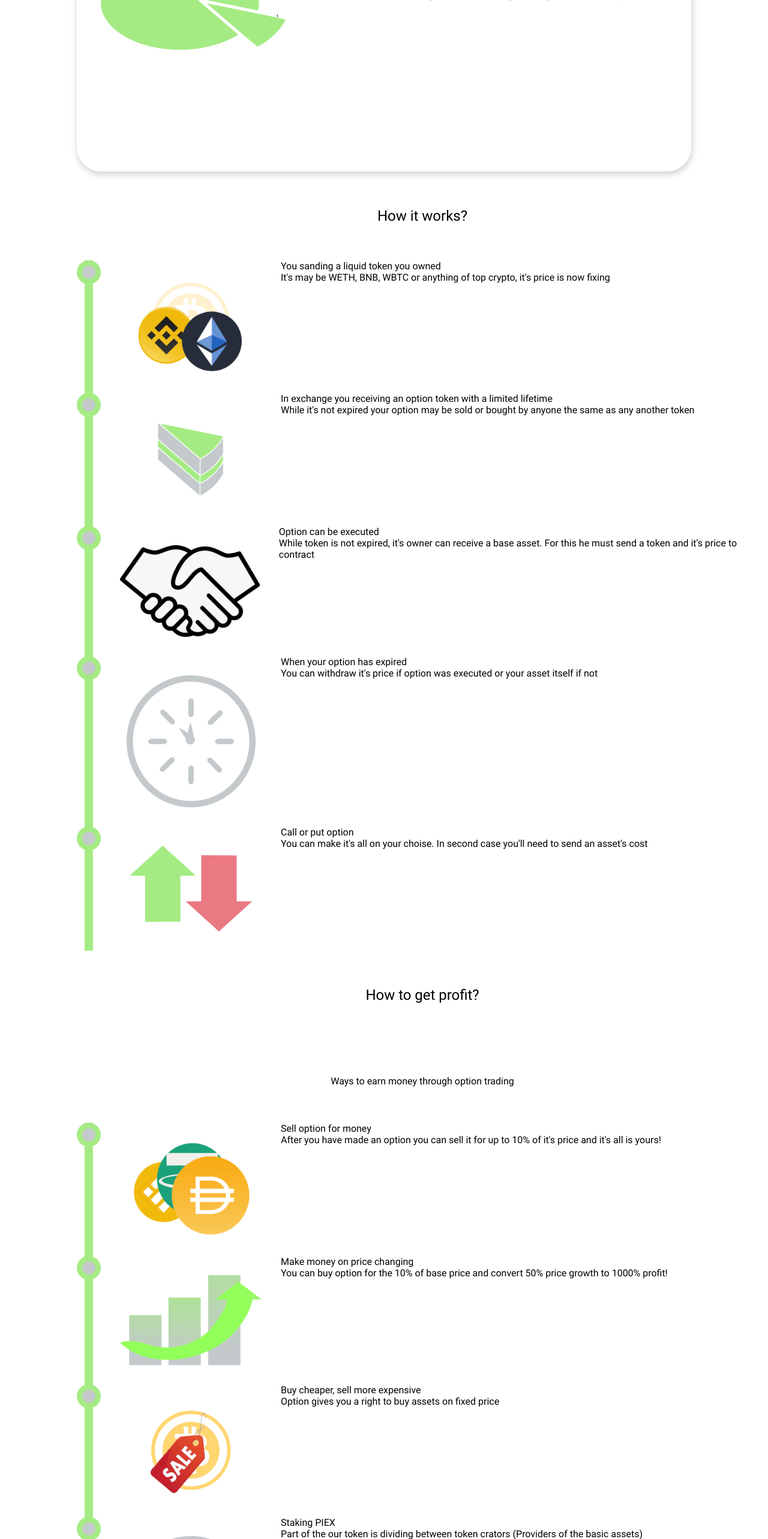
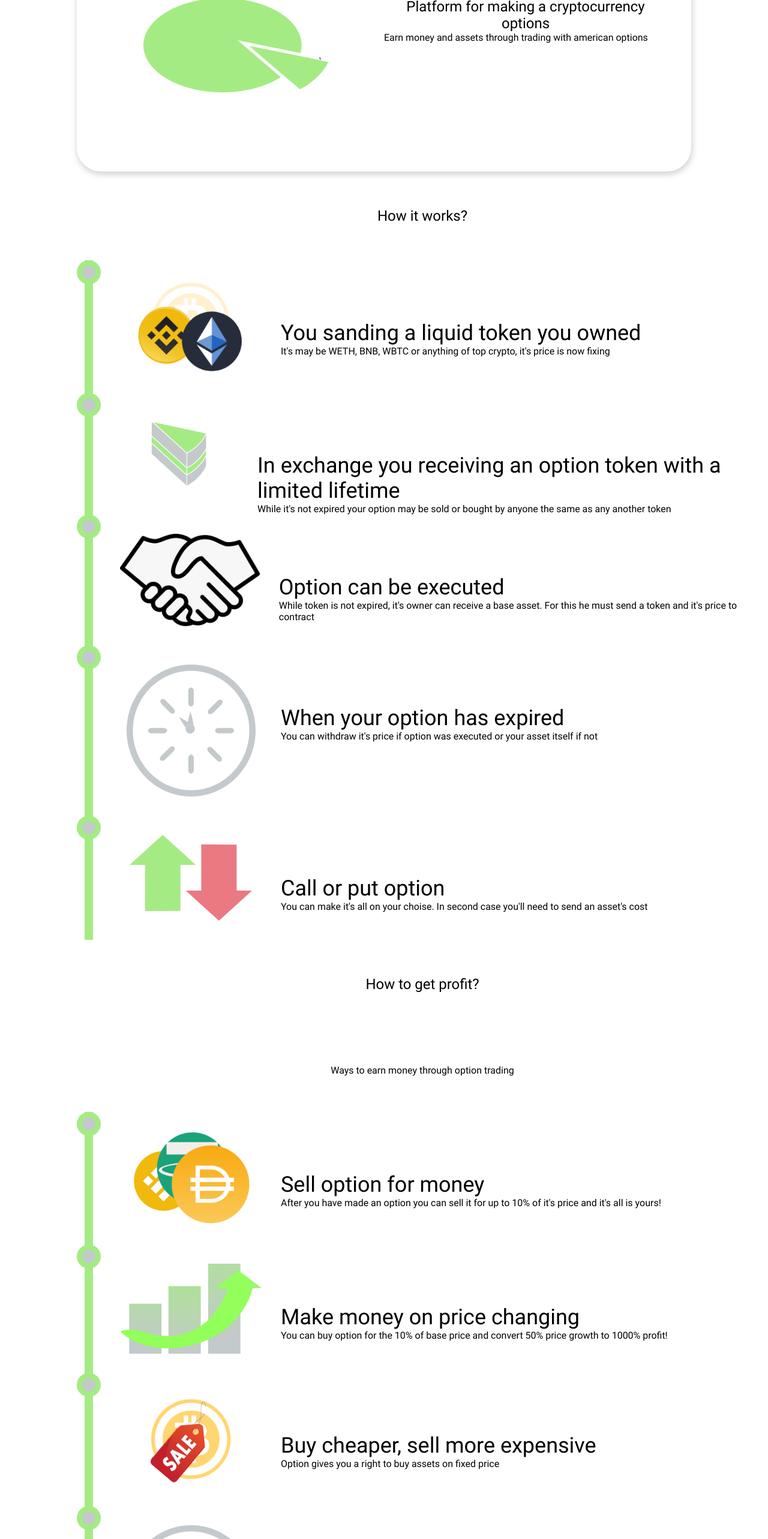
Before and after one commit to DEX-option/Frontend, a React (Create React App) app: page / in a window 1280 px wide. Shown: the part 234-2800 px from the top of the page at 60% size. Built offline with nearby package versions, Linux system fonts and the light colour scheme.

Commit message:
Optimization

```diff
--- a/src/app.tsx
+++ b/src/app.tsx
@@ -13,23 +13,11 @@ const App = () => {
                 <div className="page">
                     <Hero />
                     <a href="#alg" />
-                    <Scheme
-                    title={siteSchemes.algorithm.title}
-                    description={siteSchemes.algorithm.description}
-                    timeline={siteSchemes.algorithm.timeline}
-                    content={siteSchemes.algorithm.content} />
+                    <Scheme content={siteSchemes.algorithm} />
                     <a href="#alg" />
-                    <Scheme
-                    title={siteSchemes.howToEarn.title}
-                    description={siteSchemes.howToEarn.description}
-                    timeline={siteSchemes.howToEarn.timeline}
-                    content={siteSchemes.howToEarn.content} />
+                    <Scheme content={siteSchemes.howToEarn} />
                     <a href="#roadmap" />
-                    <Scheme
-                    title={siteSchemes.roadMap.title}
-                    description={siteSchemes.roadMap.description}
-                    timeline={siteSchemes.roadMap.timeline}
-                    content={siteSchemes.roadMap.content} />
+                    <Scheme content={siteSchemes.roadMap} />
                 </div>
             </div>
         </div>
--- a/src/components/hero/index.tsx
+++ b/src/components/hero/index.tsx
@@ -6,7 +6,7 @@ const Hero = () => {
     return(
         <div className="hero--section">
             <div className="hero--column">
-                <img src="img/pie.png" />
+                <img className="hero--img" src="img/pie.png" />
             </div>
             <div className="hero--column">
                <div className="hero--heading">
--- a/src/components/scheme/index.tsx
+++ b/src/components/scheme/index.tsx
@@ -2,38 +2,29 @@ import React from 'react';
 import { infoContent, infoScheme } from '../../types'
 
 interface schemeContent {
-    title: string,
-    description: string,
-    timeline: boolean,
-    content: infoScheme
+   content: infoContent
 }
 
 
-const Scheme: React.FC<schemeContent> = ({
-    title,
-    description,
-    timeline,
-    content }: infoContent ) => {
-
-    console.log(content)
+const Scheme = ({ content }: schemeContent ) => {
 
     return(
         <div className="scheme--section">
             <div className="scheme--heading">
                 <h2>
-                    {title}
+                    {content.title}
                 </h2>
             </div>
-            {description && <div className="scheme--description">
+            {content.description && <div className="scheme--description">
                 <h4>
-                    {description}
+                    {content.description}
                 </h4>
             </div>}
             <div className="scheme--content">
-                {content.map((stage) => {
+                {content.content.map((stage : any) => {
                     return(
                         <div className="scheme--stage">
-                          {timeline &&
+                          {content.timeline &&
                             <div className="timeline--item">
                               <img src="img/timeline_icon.png" />
                             </div>}
--- a/src/content/schemes.tsx
+++ b/src/content/schemes.tsx
@@ -58,8 +58,8 @@ export const siteSchemes : schemes = {
             image: "img/steps/step9.png",
             imagePosition: "left"
         }, {
-            heading: "Staking PIEX",
-            description: "Part of the our token is dividing between token crators (Providers of the basic assets)",
+            heading: "Receive the main PIEX token",
+            description: "Part of the our token is dividing between option creators (Providers of the basic assets)",
             image: "img/steps/step7.png",
             imagePosition: "left"
         }, {
--- a/src/css/app.scss
+++ b/src/css/app.scss
@@ -98,6 +98,16 @@ body {
     width: 50%;
 }
 
+.hero--img {
+    margin-top: 15%;
+    margin-left: 15%;
+}
+
+.hero--heading {
+    text-align: center;
+    margin-top: 15%;
+}
+
 .scheme--heading,
 .scheme--description {
     width: 100%;
@@ -129,3 +139,12 @@ body {
 .stage--item {
     display: flex;
 }
+
+.stage--text {
+    margin-top: 100px;
+
+    .stage--heading {
+        font-size: 36px;
+        font-weight: 600;
+    }
+}
--- a/src/types.tsx
+++ b/src/types.tsx
@@ -24,11 +24,11 @@ export type infoScheme = {
     description: string,
     image: string,
     imagePosition: "left" | "right"
-}[]
+}
 
 export type infoContent = {
     title: string,
     description: string,
     timeline: boolean,
-    content: infoScheme
+    content: infoScheme[]
 }
```
